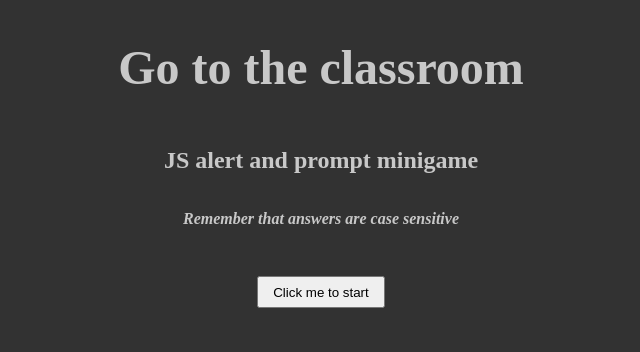
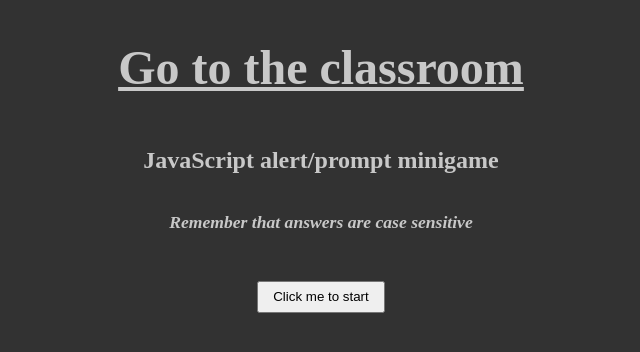
Before and after one commit to glingmedia/js-minigame, a plain HTML site: page index.html in a window 1280 px wide. Shown: the whole page, without its empty margins (319-959 px from the left). Drawn offline with Linux system fonts and the light colour scheme.

Commit message:
minor tweaks

```diff
--- a/index.html
+++ b/index.html
@@ -9,7 +9,7 @@
 <body>
 
     <h1>Go to the classroom</h1>
-    <h2>JS alert and prompt minigame</h2>
+    <h2>JavaScript alert/prompt minigame</h2>
     <h3>Remember that answers are case sensitive</h3>
 
     <button onclick="miniGame()">Click me to start</button>
--- a/style.css
+++ b/style.css
@@ -9,6 +9,7 @@ body {
 h1 {
     font-size: 3rem;
     color: rgb(200, 200, 200);
+    text-decoration: underline;
 }
 
 h2 {
@@ -17,7 +18,7 @@ h2 {
 }
 
 h3 {
-    font-size: 1rem;
+    font-size: 1.1rem;
     color: rgb(200, 200, 200);
     font-style: italic;
     margin-bottom: 3rem;
```
